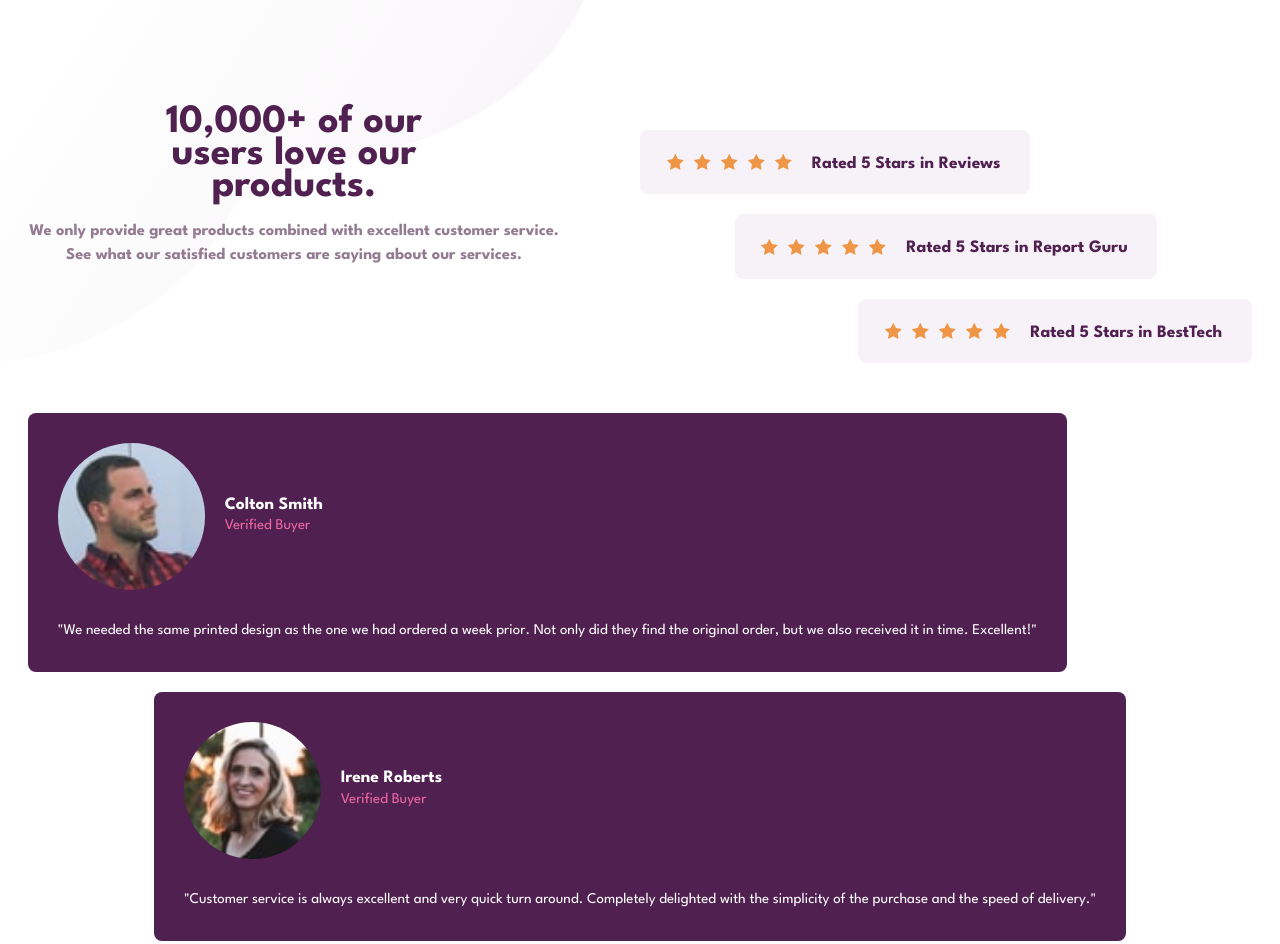
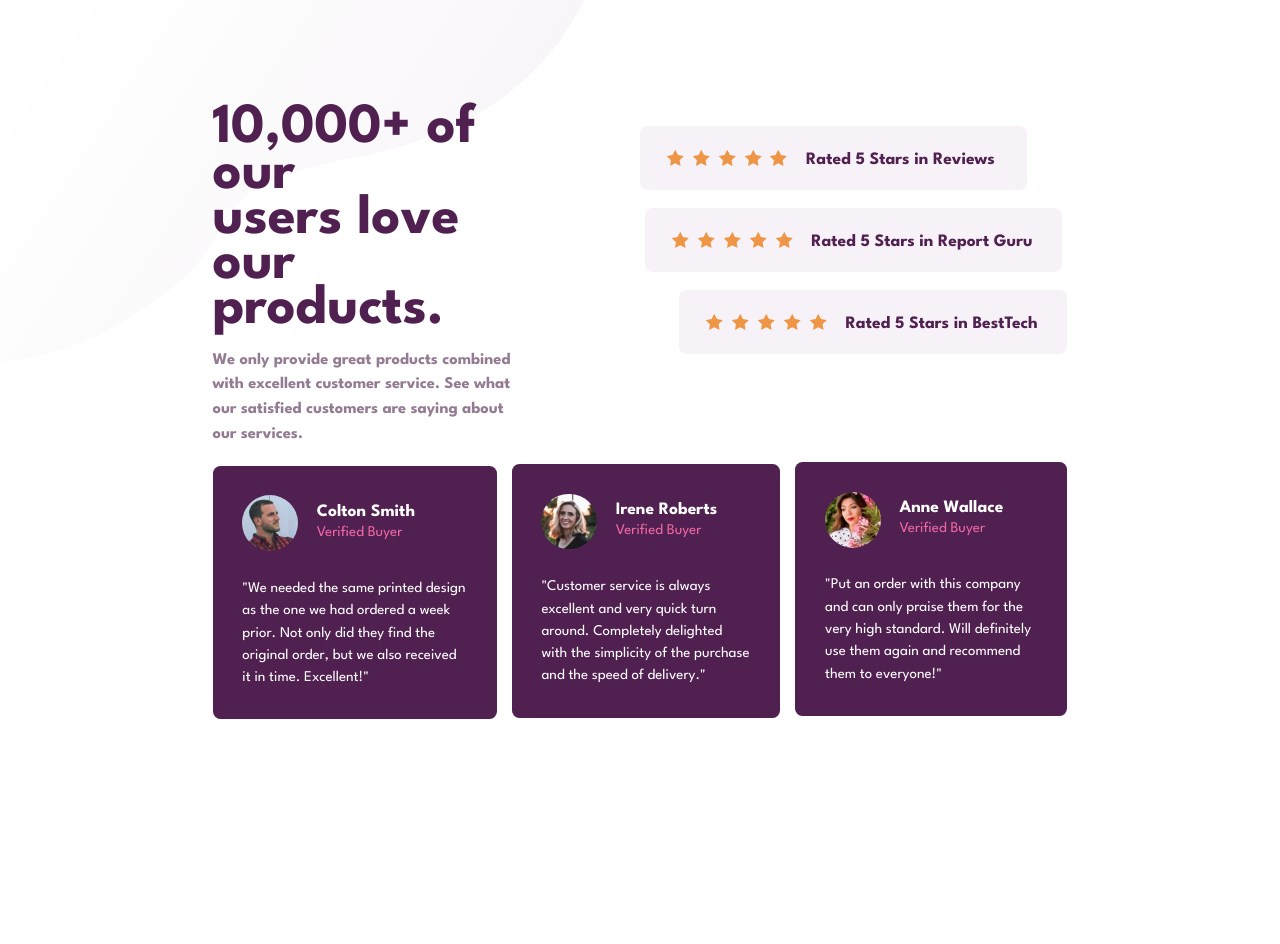
Before and after one commit to FrontEndHighRoller/Social-proof-section, a plain HTML site: page index.html in a window 1280 px wide. Shown: the top 944 px of the page. After the commit the page ends 800 px from the top, so only its background shows below. Drawn offline with Linux system fonts and the light colour scheme.

Commit message:
Update styles.css

```diff
--- a/styles.css
+++ b/styles.css
@@ -36,7 +36,6 @@ ol[role="list"] {
 
 /* Set core body defaults */
 body {
-  min-height: 100vh;
   line-height: 1.5;
 }
 
@@ -106,6 +105,13 @@ html {
   font-family: "League Spartan";
 }
 
+.body {
+  display: flex;
+  justify-content: center;
+  align-items: center;
+  min-height: 100vh;
+}
+
 /* COLOURS */
 
 .h1_main {
@@ -154,49 +160,48 @@ body {
 
 .wrapper {
   text-align: center;
-  margin: 80px 20px;
+  margin: 5rem 1.25rem;
 }
 
 .review_container_main {
   display: flex;
   flex-direction: column;
-  row-gap: 20px;
-  margin: 50px 0;
+  row-gap: 1.25rem;
+  margin: 3.9rem 0;
 }
 
 .review_subcontainer {
   padding: 1rem;
-  border-radius: 8px;
+  border-radius: 0.5rem;
+  display: flex;
+  flex-direction: column;
+  text-align: center;
 }
 
 .stars_container {
   display: flex;
   justify-content: center;
   align-items: center;
-  column-gap: 10px;
+  column-gap: 0.6rem;
 }
 
 .testimonials_container_main {
   display: flex;
   flex-direction: column;
-  row-gap: 20px;
+  row-gap: 1.25rem;
+  max-height: 31.25rem;
 }
 
 .testimonial_subcontainer {
   padding: 2rem;
   text-align: left;
-  border-radius: 8px;
+  border-radius: 0.5rem;
 }
 
-.testimonial_subcontainer_1 {
-  align-self: flex-start;
-}
-.testimonial_subcontainer_2 {
-  align-self: center;
-}
-
-.testimonial_subcontainer_3 {
-  align-self: flex-end;
+.testimonial_person_image {
+  width: clamp(2.5rem, 10vw, 3.75rem);
+  height: auto;
+  max-height: 100%;
 }
 
 .name_verified h3,
@@ -207,48 +212,81 @@ body {
 .image_text {
   display: flex;
   align-items: center;
-  margin-bottom: 30px;
+  margin-bottom: 1.8rem;
 }
 
 .image_text img {
-  border-radius: 50%;
-  width: 15%;
-  margin-right: 20px;
+  border-radius: 3.1rem;
+
+  margin-right: 1.25rem;
   object-fit: cover;
 }
 
-@media (min-width: 700px) {
-  .container_maintext_stars {
-    display: flex;
+@media (min-width: 62.5rem) {
+  .testimonials_container_main {
+    column-gap: 1rem;
+    row-gap: 0;
+    flex-direction: row;
+    justify-content: space-between;
+    height: 16.8rem;
+    margin-top: 1.25rem;
   }
 
-  .h1_p_container {
-    flex: 0 1 50%;
+  .testimonial_subcontainer {
+    max-height: 18.75rem;
   }
 
-  .review_container_main {
-    flex: 0 1 50%;
+  .testimonial_subcontainer_1 {
+    align-self: flex-start;
   }
 
+  .testimonial_subcontainer_2 {
+    align-self: center;
+  }
+
+  .testimonial_subcontainer_3 {
+    align-self: flex-end;
+  }
+}
+
+@media (min-width: 80rem) {
   body {
     background-image: url(images/bg-pattern-top-desktop.svg);
     background-repeat: no-repeat;
   }
 
+  .wrapper {
+    margin: 4.6rem 13.75rem;
+  }
+
+  .h1_main {
+    font-size: 3.8rem;
+  }
+
+  .testimonial_subcontainer {
+    max-width: 20rem;
+  }
+
   .h1_p_container {
-    padding-right: 80px;
+    flex: 0 1 50%;
+    text-align: left;
+    padding-right: 8rem;
+  }
+
+  .container_maintext_stars {
+    display: flex;
   }
 
   .review_container_main {
     display: flex;
-    width: 400px;
+    width: 25rem;
+    flex: 0 1 50%;
   }
 
   .review_subcontainer {
-    display: flex;
-    align-items: center;
-    justify-content: center;
+    flex-direction: row;
     padding: 0.5rem 2rem 0.5rem 1.8rem;
+    min-width: 26rem;
   }
 
   .review_subcontainer_1 {
@@ -264,24 +302,7 @@ body {
   }
 
   .review_subcontainer h3 {
-    margin-bottom: 13px;
-    margin-left: 20px;
+    margin-bottom: 0.8rem;
+    margin-left: 1.25rem;
   }
 }
-
-@media (min-width: 1440px) {
-  .h1_main {
-    font-size: 3.8rem;
-  }
-
-  .testimonials_container_main {
-    flex-direction: row;
-    height: 250px;
-    column-gap: 20px;
-  }
-
-  .wrapper {
-    text-align: left;
-    margin: 80px 200px;
-  }
-}
```
